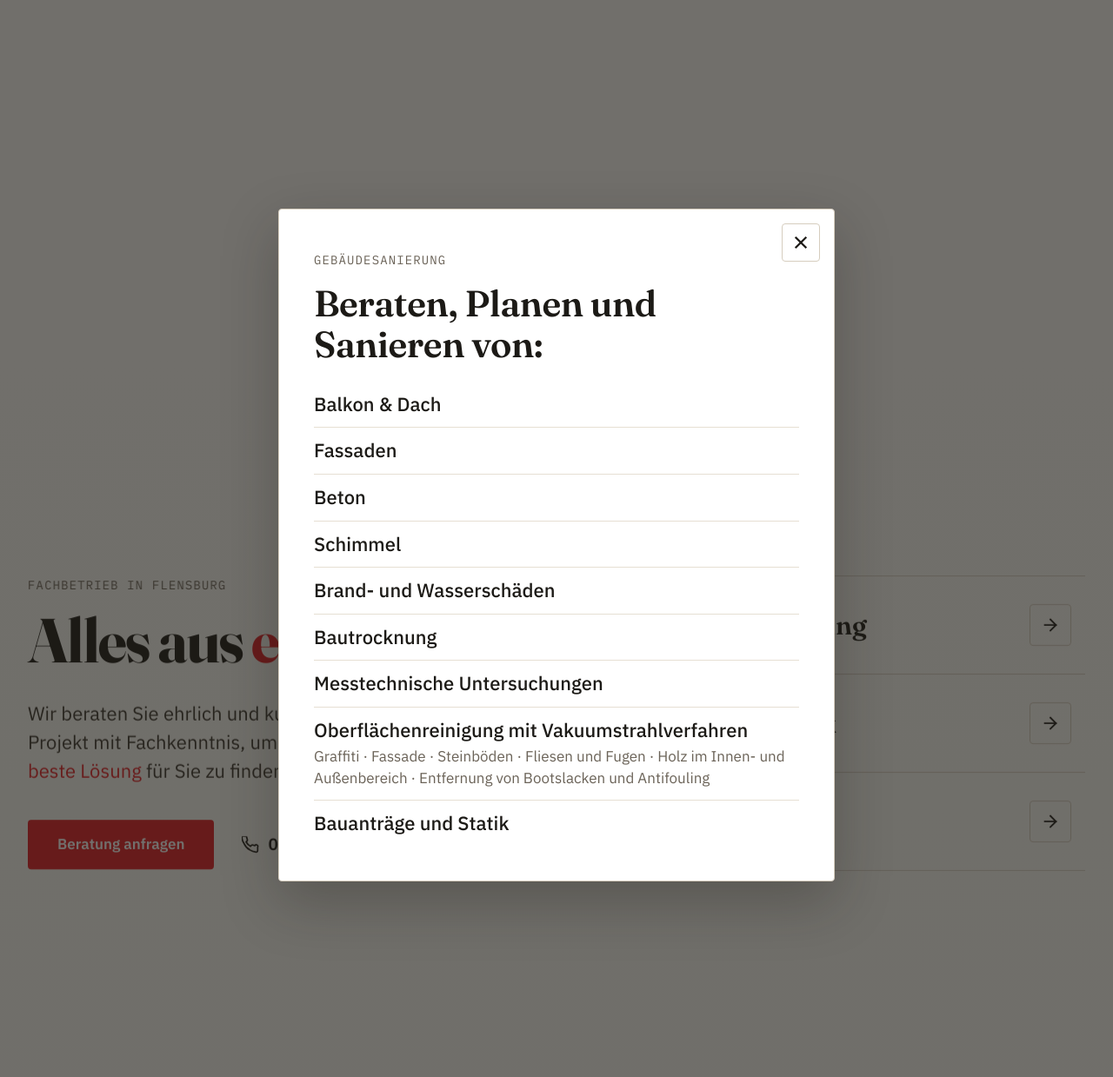
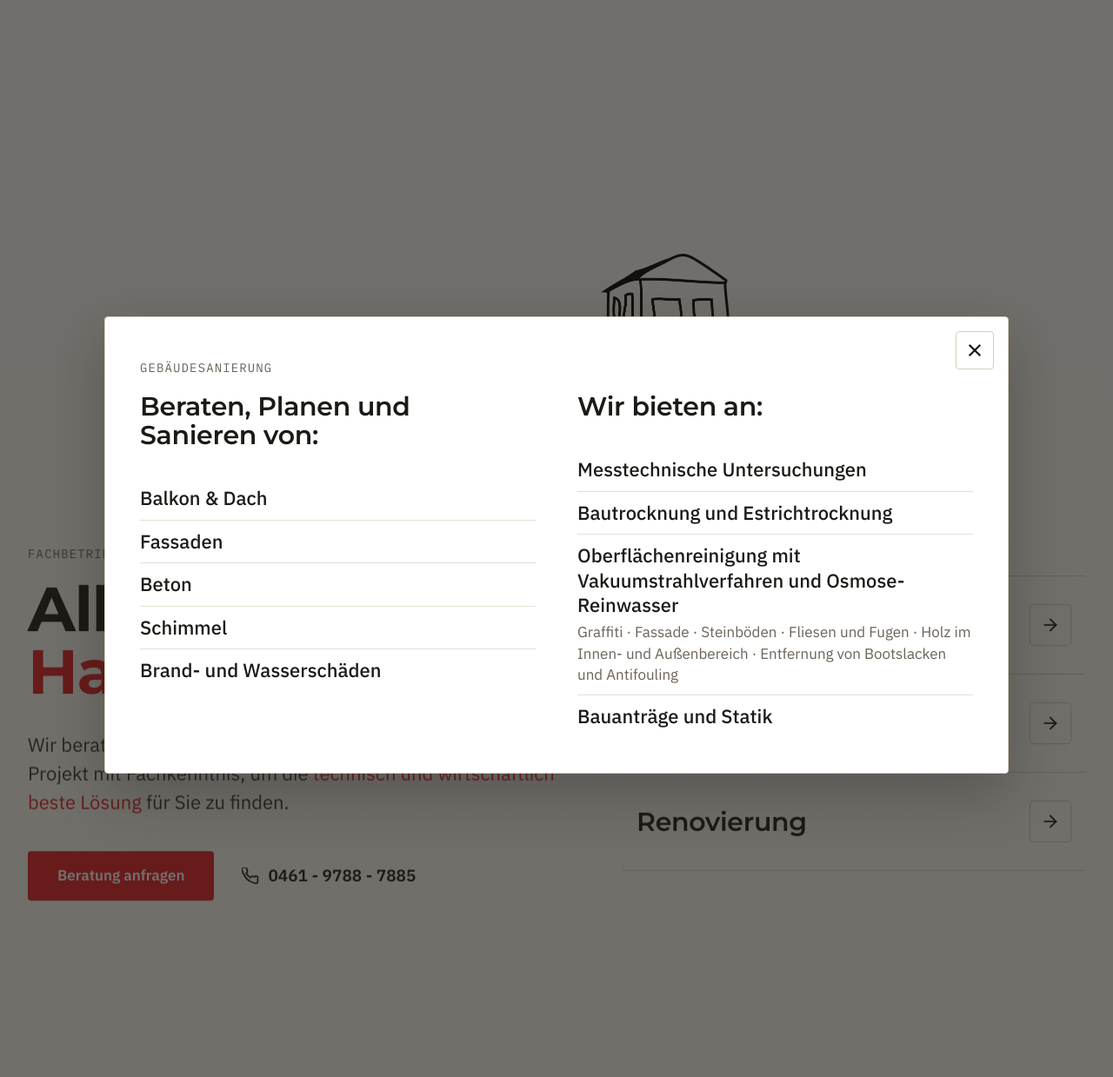
Before and after one commit to foerdelab-demos/tos-handler-e-k, a PHP site: page / in a window 1280 px wide, after a click that opens the changed part. Shown: the part 673-1912 px from the top of the page at 87% size. Run offline with PHP 8.4, Linux system fonts and the light colour scheme.

Commit message:
feat: Kundenfeedback 16.11. — Montserrat für Überschriften, Rubrik „Wir bieten an“, Absender info@
Gebäudesanierung: neue Rubrik nach Brand- und Wasserschäden, auf großen
Bildschirmen zweispaltig, damit das Fenster ohne Scrollen auskommt.
Kontaktformular sendet von info@tos-handler.de statt noreply.

Co-Authored-By: Claude Fable 5.2 <noreply@anthropic.com>

```diff
--- a/assets/css/main.css
+++ b/assets/css/main.css
@@ -2,7 +2,7 @@
  * main.css — Design-System TOS Handler e.K.
  * Reihenfolge: Custom Properties > Reset > Typografie > Layout > Komponenten > Utilities
  *
- * Schriften: Fraunces (Display/Headlines) + IBM Plex Sans (Body) + IBM Plex Mono (Akzent)
+ * Schriften: Montserrat (Überschriften) + IBM Plex Sans (Body) + IBM Plex Mono (Akzent)
  * Farbpalette: helles Papier / Tinte / Logo-Rot als Akzent (keine Gradients)
  */
 
@@ -35,7 +35,7 @@
   --border-strong: #1c1a16;   /* nur noch für Buttons/Outline */
 
   /* Typografie */
-  --font-display: 'Fraunces', Georgia, serif;
+  --font-display: 'Montserrat', 'Helvetica Neue', Arial, sans-serif;
   --font-body:    'IBM Plex Sans', -apple-system, sans-serif;
   --font-mono:    'IBM Plex Mono', 'Courier New', monospace;
 
@@ -162,7 +162,6 @@ h1 {
   font-weight: 800;
   line-height: 0.95;
   letter-spacing: -0.02em;
-  font-variation-settings: "opsz" 144, "SOFT" 50, "WONK" 1;
 }
 
 h2 {
@@ -699,7 +698,6 @@ mark.hl {
   line-height: 1.0;
   letter-spacing: -0.02em;
   hyphens: none;
-  font-variation-settings: "opsz" 144, "SOFT" 50, "WONK" 1;
 }
 
 .hero__subline {
@@ -1358,6 +1356,38 @@ body.has-dialog {
 
 .leistung-dialog .kuechenmarken {
   margin-top: var(--space-4);
+}
+
+/* Rubriken (z. B. „Wir bieten an:“): untereinander, auf großen Bildschirmen nebeneinander,
+   damit das Fenster ohne Scrollen auskommt (Kundenwunsch 16.11.2026) */
+.leistung-dialog__gruppe + .leistung-dialog__gruppe {
+  margin-top: var(--space-5);
+}
+
+.leistung-dialog--spalten .leistung-dialog__claim {
+  font-size: var(--fs-lg);
+}
+
+@media (min-width: 900px) {
+  .leistung-dialog--spalten {
+    width: min(94vw, 1040px);
+  }
+
+  .leistung-dialog--spalten .leistung-dialog__gruppen {
+    display: grid;
+    grid-template-columns: repeat(2, minmax(0, 1fr));
+    gap: var(--space-6);
+    align-items: start;
+    margin-top: var(--space-2);
+  }
+
+  .leistung-dialog--spalten .leistung-dialog__gruppe + .leistung-dialog__gruppe {
+    margin-top: 0;
+  }
+
+  .leistung-dialog--spalten .leistung-dialog__list li {
+    padding: 10px 0;
+  }
 }
 
 @media (max-width: 767px) {
--- a/data/leistungen.php
+++ b/data/leistungen.php
@@ -4,7 +4,8 @@
  *
  * - 'claim'  : Überschrift im Popup (leer = Bereichsname wird als Überschrift genutzt)
  * - 'text'   : optionaler Einleitungssatz unter der Überschrift
- * - 'items'  : Reihenfolge = Anzeige-Reihenfolge. Ein Eintrag ist entweder ein String
+ * - 'items'  : Reihenfolge = Anzeige-Reihenfolge. ['rubrik' => 'Überschrift'] beginnt eine neue
+ *              Rubrik mit eigener Überschrift (großer Bildschirm: zweite Spalte). Ein Eintrag ist entweder ein String
  *              oder [Bezeichnung, Details]. Details als String → kleine Zeile darunter,
  *              als Array → eingerückte Unterpunkte.
  * - 'marken' : optionale Markenlogos [[Bilddatei (unter assets/img/marken), Alt-Text, Link], …]
@@ -22,9 +23,11 @@ return [
             'Beton',
             'Schimmel',
             'Brand- und Wasserschäden',
-            'Bautrocknung',
+            // neue Rubrik (Kundenwunsch 16.11.2026)
+            ['rubrik' => 'Wir bieten an:'],
             'Messtechnische Untersuchungen',
-            ['Oberflächenreinigung mit Vakuumstrahlverfahren',
+            'Bautrocknung und Estrichtrocknung',
+            ['Oberflächenreinigung mit Vakuumstrahlverfahren und Osmose-Reinwasser',
              'Graffiti · Fassade · Steinböden · Fliesen und Fugen · Holz im Innen- und Außenbereich · Entfernung von Bootslacken und Antifouling'],
             'Bauanträge und Statik',
         ],
--- a/includes/config.php
+++ b/includes/config.php
@@ -40,7 +40,7 @@ define('VERTRETEN_DURCH', 'Knebel-Handler, Tilman');
 
 // Mail-Empfänger
 define('MAIL_TO',   CONTACT_EMAIL);
-define('MAIL_FROM', 'noreply@tos-handler.de');
+define('MAIL_FROM', CONTACT_EMAIL); // Absender ist das Postfach info@ (kein noreply)
 
 // SMTP-Konfiguration — Werte aus Umgebungsvariablen
 define('SMTP_HOST',     getenv('SMTP_HOST')     ?: 'localhost');
--- a/includes/header.php
+++ b/includes/header.php
@@ -21,16 +21,16 @@ require_once __DIR__ . '/config.php';
 
   <script>document.documentElement.classList.add('js-reveal');</script>
 
-  <!-- Schriften: Fraunces (Display) + IBM Plex Sans (Body) + IBM Plex Mono (Akzent) -->
-  <link rel="preload" href="<?php echo htmlspecialchars(asset_path('fonts/Fraunces-VariableFont.woff2'), ENT_QUOTES, 'UTF-8'); ?>" as="font" type="font/woff2" crossorigin>
+  <!-- Schriften: Montserrat (Überschriften, Kundenwunsch 16.11.2026) + IBM Plex Sans (Body) + IBM Plex Mono (Akzent) -->
+  <link rel="preload" href="<?php echo htmlspecialchars(asset_path('fonts/Montserrat-VariableFont.woff2'), ENT_QUOTES, 'UTF-8'); ?>" as="font" type="font/woff2" crossorigin>
   <link rel="preload" href="<?php echo htmlspecialchars(asset_path('fonts/IBMPlexSans-Regular.woff2'), ENT_QUOTES, 'UTF-8'); ?>" as="font" type="font/woff2" crossorigin>
 
   <!-- Kritisches CSS inline, Rest als externem Stylesheet -->
   <style>
     /* Kritisches CSS — verhindert FOUC */
     @font-face {
-      font-family: 'Fraunces';
-      src: url('<?php echo htmlspecialchars(asset_path('fonts/Fraunces-VariableFont.woff2'), ENT_QUOTES, 'UTF-8'); ?>') format('woff2-variations');
+      font-family: 'Montserrat';
+      src: url('<?php echo htmlspecialchars(asset_path('fonts/Montserrat-VariableFont.woff2'), ENT_QUOTES, 'UTF-8'); ?>') format('woff2-variations');
       font-weight: 100 900;
       font-display: swap;
       font-style: normal;
@@ -75,7 +75,7 @@ require_once __DIR__ . '/config.php';
     :root {
       --paper: #f2ede4;
       --ink: #1c1a16;
-      --font-display: 'Fraunces', Georgia, serif;
+      --font-display: 'Montserrat', 'Helvetica Neue', Arial, sans-serif;
       --font-body: 'IBM Plex Sans', -apple-system, sans-serif;
     }
     *, *::before, *::after { box-sizing: border-box; margin: 0; padding: 0; }
--- a/index.php
+++ b/index.php
@@ -400,8 +400,18 @@ require_once __DIR__ . '/includes/header.php';
   <!-- Leistungs-Popups (Inhalte: data/leistungen.php) -->
   <?php foreach ($leistungen as $lid => $l):
       $titleId = 'dialog-' . $lid . '-title';
-      $heading = $l['claim'] !== '' ? $l['claim'] : $l['title']; ?>
-  <dialog id="dialog-<?php echo e($lid); ?>" class="leistung-dialog" aria-labelledby="<?php echo e($titleId); ?>">
+      $heading = $l['claim'] !== '' ? $l['claim'] : $l['title'];
+      // Punkte in Rubriken teilen: ['rubrik' => '…'] beginnt eine neue Gruppe mit eigener Überschrift
+      $gruppen = [['titel' => null, 'items' => []]];
+      foreach ($l['items'] as $item) {
+          if (is_array($item) && isset($item['rubrik'])) {
+              $gruppen[] = ['titel' => (string) $item['rubrik'], 'items' => []];
+              continue;
+          }
+          $gruppen[count($gruppen) - 1]['items'][] = $item;
+      }
+      $spalten = count($gruppen) > 1; ?>
+  <dialog id="dialog-<?php echo e($lid); ?>" class="leistung-dialog<?php echo $spalten ? ' leistung-dialog--spalten' : ''; ?>" aria-labelledby="<?php echo e($titleId); ?>">
     <div class="leistung-dialog__inner" tabindex="-1">
       <button type="button" class="leistung-dialog__close" aria-label="Schließen" data-dialog-close>
         <svg xmlns="http://www.w3.org/2000/svg" viewBox="0 0 24 24" fill="none" stroke="currentColor" stroke-width="2.5" stroke-linecap="square" aria-hidden="true" focusable="false"><line x1="18" y1="6" x2="6" y2="18"/><line x1="6" y1="6" x2="18" y2="18"/></svg>
@@ -409,12 +419,19 @@ require_once __DIR__ . '/includes/header.php';
       <?php if ($l['claim'] !== ''): ?>
       <p class="eyebrow"><?php echo e($l['title']); ?></p>
       <?php endif; ?>
+      <div class="leistung-dialog__gruppen">
+        <?php foreach ($gruppen as $gi => $gruppe): ?>
+        <div class="leistung-dialog__gruppe">
+          <?php if ($gi === 0): ?>
           <h2 id="<?php echo e($titleId); ?>" class="leistung-dialog__claim"><?php echo e($heading); ?></h2>
           <?php if (($l['text'] ?? '') !== ''): ?>
           <p class="leistung-dialog__lead"><?php echo e($l['text']); ?></p>
           <?php endif; ?>
+          <?php else: ?>
+          <h3 class="leistung-dialog__claim"><?php echo e($gruppe['titel']); ?></h3>
+          <?php endif; ?>
           <ul class="leistung-dialog__list" role="list">
-        <?php foreach ($l['items'] as $item):
+            <?php foreach ($gruppe['items'] as $item):
                 [$label, $details] = is_array($item) ? $item : [$item, '']; ?>
             <li>
               <span class="leistung-dialog__item"><?php echo e($label); ?></span>
@@ -430,6 +447,9 @@ require_once __DIR__ . '/includes/header.php';
             </li>
             <?php endforeach; ?>
           </ul>
+        </div>
+        <?php endforeach; ?>
+      </div>
       <?php if (!empty($l['marken'])): ?>
       <div class="kuechenmarken" aria-label="Marken">
         <?php foreach ($l['marken'] as [$file, $alt, $url]): ?>
```
Also changed, not shown: assets/fonts/Fraunces-VariableFont.woff2 (deleted), assets/fonts/Montserrat-VariableFont.woff2 (added). Lines whose indentation alone changed are shown as unchanged.
